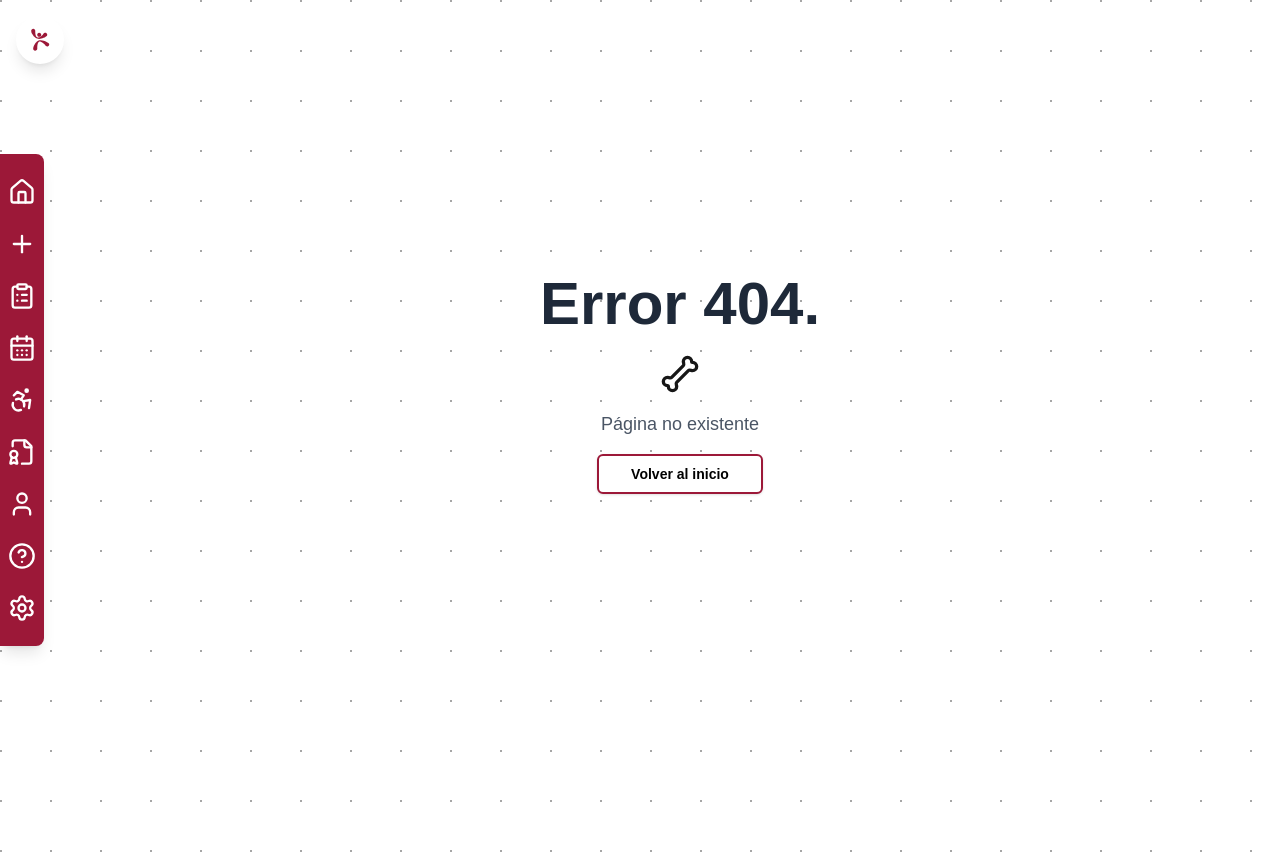
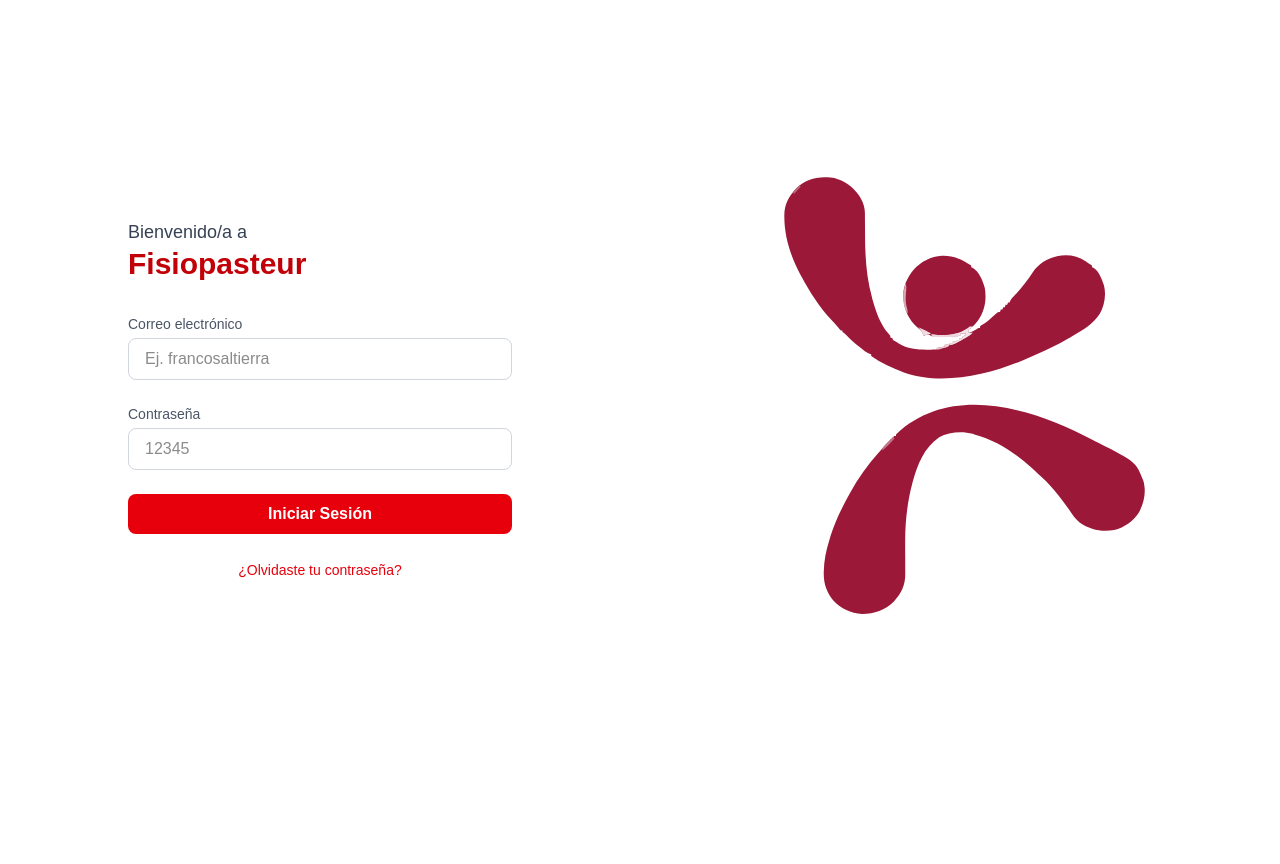
Before and after one commit to andrewblockernst/Fisiopasteur, a Next.js app in the folder fisiopasteur/: page /autenticacion/login in a window 1280 px wide. Before the commit this address had no page. After the commit the page ends 800 px from the top, so only its background shows below. Built offline with nearby package versions, Linux system fonts and the light colour scheme.

Commit message:
login parte visual-sin funcionalidad-Nueva estructura del proyecto para que no haya interferencia en layouts

```diff
--- /dev/null
+++ b/fisiopasteur/src/app/autenticacion/layout.tsx
@@ -0,0 +1,22 @@
+import type { Metadata } from "next";
+import BackgroundPattern from "@/componentes/patron-fondo";
+
+export const metadata: Metadata = {
+  title: "Login - Fisiopasteur",
+  description: "Iniciar sesión en Fisiopasteur",
+  icons: {
+    icon: "/favicon.svg",
+  },
+};
+
+export default function AuthLayout({
+  children,
+}: {
+  children: React.ReactNode;
+}) {
+  return (
+    <BackgroundPattern>
+      {children}
+    </BackgroundPattern>
+  );
+}
--- /dev/null
+++ b/fisiopasteur/src/app/autenticacion/login/page.tsx
@@ -0,0 +1,87 @@
+import Head from "next/head";
+import Image from "next/image";
+
+export default function LoginPage() {
+  return (
+    <>
+      <Head>
+        <title>Login - Fisiopasteur</title>
+      </Head>
+
+      <div className="bg-white h-screen flex">
+        {/* Lado Izquierdo - Formulario */}
+        <div className="w-full md:w-1/2 flex items-center justify-center p-4">
+          <div className="w-full max-w-sm"> {/* más chico que max-w-md */}
+            <h2 className="text-lg font-medium text-gray-700">Bienvenido/a a</h2>
+            <h1 className="text-3xl font-bold text-red-700 mb-8">Fisiopasteur</h1>
+
+            <form className="space-y-6">
+              {/* Email */}
+              <div>
+                <label
+                  htmlFor="email"
+                  className="block text-sm font-medium text-gray-600"
+                >
+                  Correo electrónico
+                </label>
+                <input
+                  id="email"
+                  type="email"
+                  placeholder="Ej. francosaltierra"
+                  className="mt-1 w-full px-4 py-2 border border-gray-300 rounded-lg focus:outline-none focus:ring-2 focus:ring-red-500"
+                />
+              </div>
+
+              {/* Contraseña */}
+              <div>
+                <label
+                  htmlFor="password"
+                  className="block text-sm font-medium text-gray-600"
+                >
+                  Contraseña
+                </label>
+                <input
+                  id="password"
+                  type="password"
+                  placeholder="12345"
+                  className="mt-1 w-full px-4 py-2 border border-gray-300 rounded-lg focus:outline-none focus:ring-2 focus:ring-red-500"
+                />
+              </div>
+
+              {/* Botón */}
+              <button
+                type="submit"
+                className="w-full bg-red-600 text-white py-2 rounded-lg font-semibold hover:bg-red-700 transition-colors"
+              >
+                Iniciar Sesión
+              </button>
+
+              {/* Link */}
+              <div className="text-center">
+                <a
+                  href="#"
+                  className="text-sm text-red-600 hover:underline"
+                >
+                  ¿Olvidaste tu contraseña?
+                </a>
+              </div>
+            </form>
+          </div>
+        </div>
+
+        {/* Lado Derecho - Logo */}
+        <div className="hidden md:flex w-1/2 bg-white relative overflow-hidden items-center justify-center">
+          {/* Logo principal */}
+          <div className="relative z-10">
+            <Image
+              src="/favicon.svg"
+              alt="Logo principal Fisiopasteur"
+              width={800}
+              height={192}
+            />
+          </div>
+        </div>
+      </div>
+    </>
+  );
+}
--- a/fisiopasteur/src/app/layout.tsx
+++ b/fisiopasteur/src/app/layout.tsx
@@ -1,3 +1,4 @@
+"use client";
 import type { Metadata } from "next";
 import { Geist, Geist_Mono } from "next/font/google";
 import "./globals.css";
@@ -5,6 +6,7 @@ import Herramientas from "@/componentes/herramientas/herramientas";
 import BarraCelular from "@/componentes/barra/barra";
 import Image from "next/image";
 import BackgroundPattern from "@/componentes/patron-fondo";
+import { usePathname } from "next/navigation";
 
 const geistSans = Geist({
   variable: "--font-geist-sans",
@@ -16,27 +18,32 @@ const geistMono = Geist_Mono({
   subsets: ["latin"],
 });
 
-export const metadata: Metadata = {
-  title: "Fisiopasteur",
-  description: "Sistema de gestión para Fisiopasteur",
-  icons: {
-    icon: "/favicon.svg",
-  },
-  viewport: "width=device-width, initial-scale=1, maximum-scale=1",
-};
+// Nota: El metadata debe estar en un componente separado o usar generateMetadata
+// porque este ahora es un client component
 
 export default function RootLayout({
   children,
 }: Readonly<{
   children: React.ReactNode;
 }>) {
+  const pathname = usePathname();
+  const isAuthPage = pathname?.startsWith('/autenticacion');
+
   return (
     <html lang="es">
+      <head>
+        <title>Fisiopasteur</title>
+        <meta name="description" content="Sistema de gestión para Fisiopasteur" />
+        <link rel="icon" href="/favicon.svg" />
+        <meta name="viewport" content="width=device-width, initial-scale=1, maximum-scale=1" />
+      </head>
       <body
         className={`${geistSans.variable} ${geistMono.variable} antialiased`}
         suppressHydrationWarning={true}
       >
         <BackgroundPattern>
+          {!isAuthPage && (
+            <>
               {/* Logo fijo en esquina superior izquierda - Solo visible en desktop */}
               <div className="hidden lg:block fixed top-4 left-4 z-50 bg-white rounded-full p-2 shadow-lg">
                 <Image
@@ -53,8 +60,10 @@ export default function RootLayout({
 
               {/* Navbar para mobile */}
               <BarraCelular />
+            </>
+          )}
 
-        <main className="lg:pl-20 lg:pt-16 pb-20 lg:pb-0">
+          <main className={!isAuthPage ? "lg:pl-20 lg:pt-16 pb-20 lg:pb-0" : ""}>
             {children}
           </main>
         </BackgroundPattern>
--- a/fisiopasteur/src/middleware.ts
+++ b/fisiopasteur/src/middleware.ts
@@ -13,6 +13,7 @@ export async function middleware(request: NextRequest) {
     '/api/test-connection',
     '/status',
     '/login',
+    '/autenticacion/login',
     '/not-found',
     '/favicon.svg',
     '/_next',
```
Also changed, not shown: fisiopasteur/src/app/dashboard/page.tsx (added), fisiopasteur/src/app/home.tsx (added), fisiopasteur/src/app/main/especialista/page.tsx (renamed from fisiopasteur/src/app/especialista/page.tsx). Lines whose indentation alone changed are shown as unchanged.
